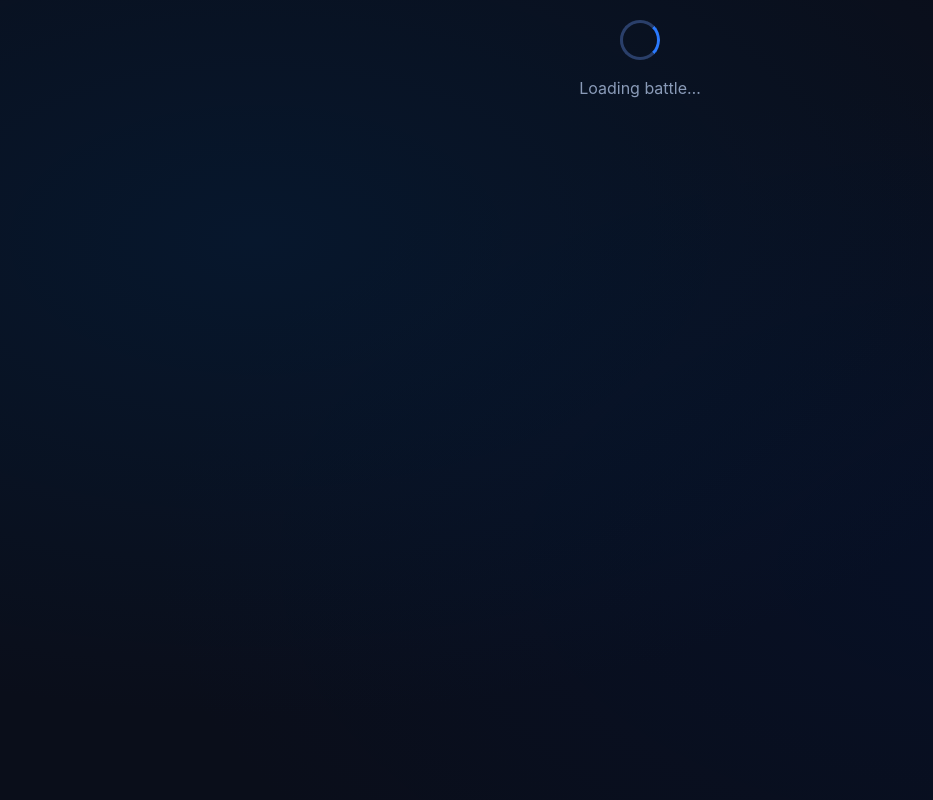
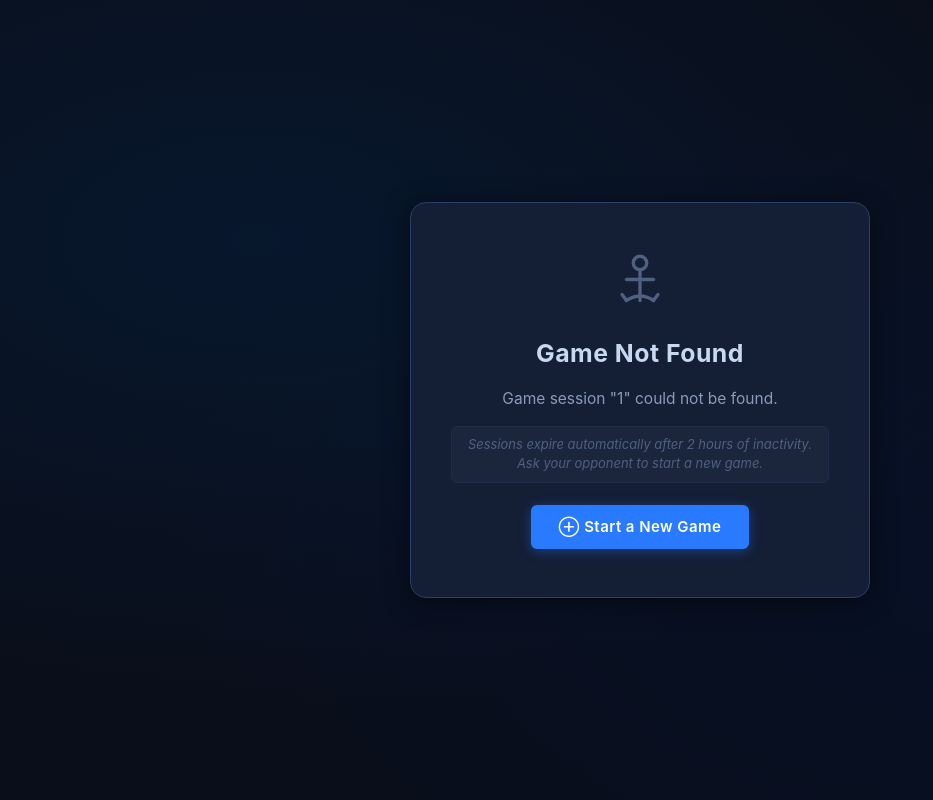
Before and after one commit to adamsalisbury/battleship, an ASP.NET Core app: page /battle/1 in a window 1280 px wide. Before the commit the part shown is almost empty. Shown: the whole page, without its empty margins (0-933 px from the left). Run offline with ASP.NET Core 8, Linux system fonts and the light colour scheme; style sheets or scripts are compiled from the project's sources.

Commit message:
feat(iter9): session expiry UX — polished error card for not-found sessions
Previously, navigating to /placement/{CODE} or /battle/{CODE} with an expired
session code showed a permanent loading spinner (the `_session is null` check fired
before the `_error is not null` check, hiding the error). This iteration fixes the
bug and replaces the bare error text with a polished, full-screen error card.

Changes:
- New SessionExpiredCard.razor (Components/Shared): anchor SVG icon, clear headline,
  explanation text, optional detail line (expiry duration), "Start a New Game" CTA.
- Registered BattleshipGame.Components.Shared in _Imports.razor so the component
  is available to all pages without per-page @using directives.
- Placement.razor: restructured to top-level if/else if/else so SessionExpiredCard
  renders exclusively (no competing min-height: 100vh from .placement-screen).
- Battle.razor: same restructuring; added _sessionNotFound flag so the card shows
  "Game Not Found" (expired session) vs "Game Unavailable" (wrong phase) message.
- Lobby.razor: join-failure path now shows SessionExpiredCard instead of being
  swallowed by the null-session loading spinner.
- Home.razor: join error message now mentions session expiry ("sessions last 2 hrs").
- app.css: new .expired-screen, .session-expired-card, .expired-anchor-icon,
  .expired-title, .expired-message, .expired-detail, .expired-actions, .expired-cta.
  Card uses fadeSlideDown animation (reuses existing keyframe).

Build: 0 warnings, 0 errors. Tests: 40/40 passing.

Co-Authored-By: Claude Sonnet 4.6 <noreply@anthropic.com>

```diff
--- a/BattleshipGame/Components/Pages/Battle.razor
+++ b/BattleshipGame/Components/Pages/Battle.razor
@@ -7,10 +7,39 @@
 
 <PageTitle>Battle — Battleship</PageTitle>
 
-<div class="battle-screen">
+@* Three mutually exclusive top-level states:
+   1. Session not found / wrong phase → polished error card (full-screen centred)
+   2. Session loading (transient)     → spinner
+   3. Session ready for battle        → full battle UI *@
+
+@if (_error is not null)
+{
+    @if (_sessionNotFound)
+    {
+        <SessionExpiredCard Title="Game Not Found"
+                            Message=@($"Game session \"{Code}\" could not be found.")
+                            Detail="Sessions expire automatically after 2 hours of inactivity. Ask your opponent to start a new game." />
+    }
+    else
+    {
+        <SessionExpiredCard Title="Game Unavailable"
+                            Message="This game is not currently in the Battle phase."
+                            Detail="The game may have ended or been reset. Return home to start a fresh game." />
+    }
+}
+else if (_session is null)
+{
+    <div class="lobby-loading">
+        <div class="spinner"></div>
+        <p>Loading battle…</p>
+    </div>
+}
+else
+{
+    <div class="battle-screen">
 
     @* Disconnect banner — shown when the opponent's connection has dropped *@
-    @if (_session is not null && _error is null && IsOpponentDisconnected)
+    @if (IsOpponentDisconnected)
     {
         <div class="disconnect-banner @(IsOpponentDisconnectExpired ? "disconnect-expired" : "")">
             @if (IsOpponentDisconnectExpired)
@@ -27,22 +56,6 @@
         </div>
     }
 
-    @if (_session is null)
-    {
-        <div class="lobby-loading">
-            <div class="spinner"></div>
-            <p>Loading battle…</p>
-        </div>
-    }
-    else if (_error is not null)
-    {
-        <div class="lobby-error">
-            <p class="error-msg">@_error</p>
-            <a href="/" class="btn btn-ghost">← Back to Home</a>
-        </div>
-    }
-    else
-    {
         <!-- Turn indicator -->
         <div class="battle-header">
             <div class="turn-indicator @(IsMyTurn && !IsOpponentDisconnected ? "my-turn" : "their-turn")">
@@ -351,8 +364,8 @@
                 </div>
             </div>
         }
-    }
-</div>
+    </div>  @* end .battle-screen *@
+}           @* end @else (session ready) *@
 
 @code {
     [Parameter] public string Code { get; set; } = "";
@@ -363,6 +376,8 @@
     private string _playerName = "";
     private string _opponentName = "";
     private string? _error;
+    /// <summary>True when the session could not be found (vs. found but wrong phase).</summary>
+    private bool _sessionNotFound;
 
     // Toast notification state
     private string? _toastMessage;
@@ -391,6 +406,7 @@
         if (_session is null)
         {
             _error = "Game session not found.";
+            _sessionNotFound = true;
             return;
         }
 
--- a/BattleshipGame/Components/Pages/Home.razor
+++ b/BattleshipGame/Components/Pages/Home.razor
@@ -124,7 +124,7 @@
         var session = SessionService.GetSession(code);
         if (session is null)
         {
-            _joinError = "Game not found. Check the code and try again.";
+            _joinError = "Game not found — the session may have expired (sessions last 2 hours). Double-check the code.";
             return;
         }
         if (session.IsFull)
--- /dev/null
+++ b/BattleshipGame/Components/Shared/SessionExpiredCard.razor
@@ -0,0 +1,50 @@
+@* Shown when a game session cannot be found, has expired, or is otherwise inaccessible.
+   Shared across Placement, Battle, and Lobby pages. Inherits render mode from the host page. *@
+
+<div class="expired-screen">
+    <div class="session-expired-card">
+
+        <div class="expired-anchor-icon" aria-hidden="true">
+            <svg viewBox="0 0 80 80" xmlns="http://www.w3.org/2000/svg" width="60" height="60">
+                <!-- Ring at top -->
+                <circle cx="40" cy="16" r="9" fill="none" stroke="currentColor" stroke-width="4.5" />
+                <!-- Vertical shaft -->
+                <line x1="40" y1="25" x2="40" y2="66" stroke="currentColor" stroke-width="4.5" stroke-linecap="round" />
+                <!-- Horizontal crossbar -->
+                <line x1="22" y1="38" x2="58" y2="38" stroke="currentColor" stroke-width="4.5" stroke-linecap="round" />
+                <!-- Curved arms (fluke) -->
+                <path d="M22,66 Q40,54 58,66" fill="none" stroke="currentColor" stroke-width="4.5" stroke-linecap="round" />
+                <!-- Left tip -->
+                <line x1="22" y1="66" x2="16" y2="58" stroke="currentColor" stroke-width="4.5" stroke-linecap="round" />
+                <!-- Right tip -->
+                <line x1="58" y1="66" x2="64" y2="58" stroke="currentColor" stroke-width="4.5" stroke-linecap="round" />
+            </svg>
+        </div>
+
+        <h2 class="expired-title">@Title</h2>
+        <p class="expired-message">@Message</p>
+
+        @if (Detail is not null)
+        {
+            <p class="expired-detail">@Detail</p>
+        }
+
+        <div class="expired-actions">
+            <a href="/" class="btn btn-primary expired-cta">⊕ Start a New Game</a>
+        </div>
+
+    </div>
+</div>
+
+@code {
+    /// <summary>Bold headline shown at the top of the card.</summary>
+    [Parameter] public string Title { get; set; } = "Game Not Found";
+
+    /// <summary>Main explanatory sentence shown below the title.</summary>
+    [Parameter] public string Message { get; set; } =
+        "This game session has expired or could not be found.";
+
+    /// <summary>Optional secondary line with extra context (e.g., expiry duration).</summary>
+    [Parameter] public string? Detail { get; set; } =
+        "Sessions expire automatically after 2 hours of inactivity.";
+}
--- a/BattleshipGame/Components/_Imports.razor
+++ b/BattleshipGame/Components/_Imports.razor
@@ -7,5 +7,6 @@
 @using Microsoft.JSInterop
 @using BattleshipGame
 @using BattleshipGame.Components
+@using BattleshipGame.Components.Shared
 @using BattleshipGame.Models
 @using BattleshipGame.Services
--- a/BattleshipGame/wwwroot/app.css
+++ b/BattleshipGame/wwwroot/app.css
@@ -290,6 +290,73 @@ a:hover { text-decoration: underline; }
 .lobby-loading, .lobby-error {
     text-align: center;
     color: var(--text-secondary);
+}
+
+/* ─── Session Expired / Not Found Card ──────────────────────── */
+/* Full-page centred wrapper so the card sits in the middle
+   regardless of which game page renders it.                     */
+.expired-screen {
+    display: flex;
+    align-items: center;
+    justify-content: center;
+    min-height: 100vh;
+    padding: 2rem;
+}
+
+.session-expired-card {
+    display: flex;
+    flex-direction: column;
+    align-items: center;
+    gap: 0.9rem;
+    max-width: 460px;
+    width: 100%;
+    padding: 3rem 2.5rem;
+    background: var(--bg-card);
+    border: 1px solid var(--border-default);
+    border-radius: var(--radius-lg);
+    box-shadow: var(--shadow-card);
+    text-align: center;
+    animation: fadeSlideDown 0.35s ease both;
+}
+
+.expired-anchor-icon {
+    color: var(--text-muted);
+    margin-bottom: 0.25rem;
+}
+
+.expired-title {
+    font-size: 1.55rem;
+    font-weight: 700;
+    color: var(--text-heading);
+    margin: 0;
+}
+
+.expired-message {
+    font-size: 0.97rem;
+    color: var(--text-secondary);
+    margin: 0;
+    line-height: 1.6;
+}
+
+.expired-detail {
+    font-size: 0.81rem;
+    color: var(--text-muted);
+    margin: 0;
+    font-style: italic;
+    line-height: 1.5;
+    padding: 0.5rem 1rem;
+    background: rgba(255,255,255,0.03);
+    border-radius: var(--radius-sm);
+    border: 1px solid var(--border-subtle);
+    width: 100%;
+}
+
+.expired-actions {
+    margin-top: 0.5rem;
+}
+
+.expired-cta {
+    min-width: 200px;
 }
 
 .lobby-content {
```
Also changed, not shown: BattleshipGame/Components/Pages/Lobby.razor (+16 -10 lines), BattleshipGame/Components/Pages/Placement.razor (+22 -18 lines).
